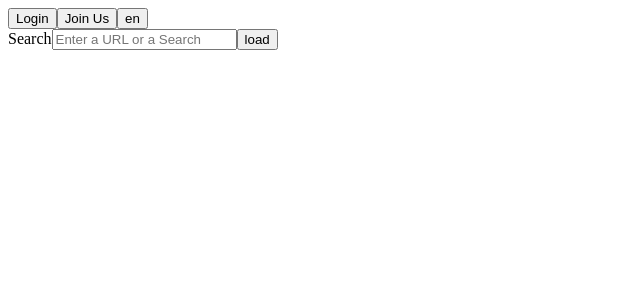
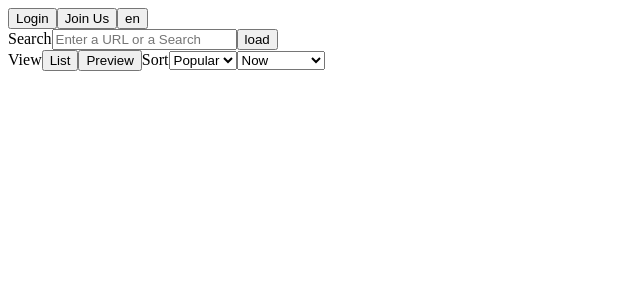
Before and after one commit to harrison-nc/tipestry-frontend, a React (Create React App) app: page / in a window 1280 px wide. Shown: the top 300 px of the page, without its empty margins (0-640 px from the left). Built offline with nearby package versions, Linux system fonts and the light colour scheme.

Commit message:
Add Filter component

```diff
--- a/src/App.js
+++ b/src/App.js
@@ -1,12 +1,14 @@
 import './css/App.css';
 import Navbar from './components/Navbar';
 import Search from './components/Search';
+import Filter from './components/Filter';
 
 function App() {
     return (
         <div className="App">
             <Navbar />
             <Search />
+            <Filter />
         </div>
     );
 }
--- /dev/null
+++ b/src/components/Filter.js
@@ -0,0 +1,25 @@
+function Filter() {
+    return (
+        <div>
+            <label> View
+             <button>List</button>
+            </label>
+            <button>Preview</button>
+            <label>Sort
+             <select>
+                    <option>Popular</option>
+                    <option>Recent</option>
+                </select>
+            </label>
+            <select>
+                <option>Now</option>
+                <option>Today</option>
+                <option>This Week</option>
+                <option>This Month</option>
+                <option>All Time</option>
+            </select>
+        </div>
+    );
+}
+
+export default Filter;
```
